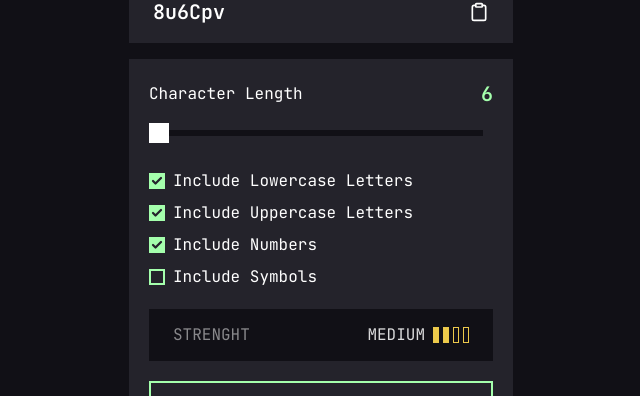
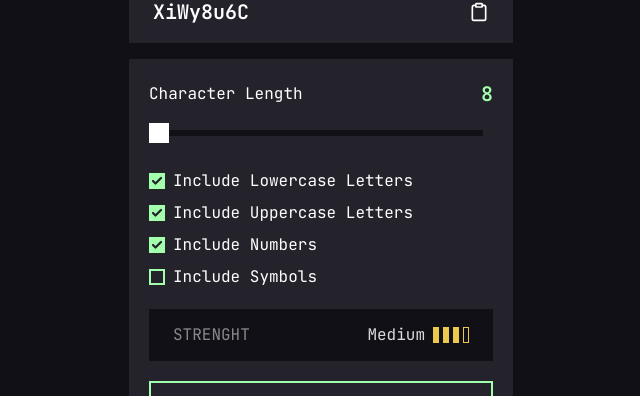
Before and after one commit to Eriickson/password-generator-app, a Next.js app: page / in a window 1280 px wide. Shown: the part 208-604 px from the top of the page, without its empty margins (319-959 px from the left). Built offline with nearby package versions, Linux system fonts and the light colour scheme.

Commit message:
Adding evaluatePasswordStrength

```diff
--- a/src/components/strengthMeter/index.tsx
+++ b/src/components/strengthMeter/index.tsx
@@ -1,18 +1,49 @@
 import { Box, Flex, HStack, Text } from "@chakra-ui/react";
-import React from "react";
+import React, { FC } from "react";
+interface StrengthMeterProps {
+  passwordStrength: number;
+}
 
-export const StrengthMeter = () => {
+export const StrengthMeter: FC<StrengthMeterProps> = ({ passwordStrength }) => {
+  const passwordStrengthText = function () {
+    // Range: 0 - 12
+    // 1 - 3: Weak
+    // 4 - 7: Medium
+    // 8 - 10: Strong
+    // 11 - 12: Very Strong
+    if (passwordStrength <= 3) {
+      return "Weak";
+    }
+    if (passwordStrength <= 7) {
+      return "Medium";
+    }
+    if (passwordStrength <= 10) {
+      return "Strong";
+    }
+    if (passwordStrength >= 12) {
+      return "Very Strong";
+    }
+  };
+
   return (
     <Box bgColor="background.500" px="6" py="3.5">
       <Flex justifyContent="space-between">
         <Text opacity="0.5">STRENGHT</Text>
         <HStack>
-          <Text opacity="0.85">MEDIUM</Text>
+          <Text opacity="0.85">{passwordStrengthText()}</Text>
           <HStack spacing="1" alignItems="center">
-            <Box w="1.5" h="4" borderColor="yellow.400" borderWidth="1px" bgColor="yellow.400" />
-            <Box w="1.5" h="4" borderColor="yellow.400" borderWidth="1px" bgColor="yellow.400" />
-            <Box w="1.5" h="4" borderColor="yellow.400" borderWidth="1px" bgColor="" />
-            <Box w="1.5" h="4" borderColor="yellow.400" borderWidth="1px" bgColor="" />
+            {Array(4)
+              .fill(0)
+              .map((_, index) => (
+                <Box
+                  key={index}
+                  w="1.5"
+                  h="4"
+                  borderColor="yellow.400"
+                  borderWidth="1px"
+                  bgColor={index < passwordStrength / 3 ? "yellow.400" : "transparent"}
+                />
+              ))}
           </HStack>
         </HStack>
       </Flex>
--- a/src/templates/home/index.tsx
+++ b/src/templates/home/index.tsx
@@ -10,10 +10,11 @@ import { SliderLenght } from "@/components/sliderLenght";
 import { StrengthMeter } from "@/components/strengthMeter";
 import { RequirementsFormValues } from "@password-generator";
 import { generateRandomString } from "@/utils/generateRandomString";
+import { evaluatePasswordStrength } from "@/utils/evaluatePasswordStrength";
 
 export const HomeTemplate = () => {
   const [passwordGenerated, setpasswordGenerated] = useState("");
-  const [passwordLength, setPasswordLength] = useState(6);
+  const [passwordLength, setPasswordLength] = useState(8);
   const [requirementsForm, setRequirementsForm] = useState<RequirementsFormValues>({
     includeLowercase: true,
     includeNumbers: true,
@@ -51,7 +52,7 @@ export const HomeTemplate = () => {
                 requirementsForm={requirementsForm}
                 onChange={(value) => setRequirementsForm((prev) => ({ ...prev, ...value }))}
               />
-              <StrengthMeter />
+              <StrengthMeter passwordStrength={evaluatePasswordStrength(passwordGenerated)} />
               <GenerateButton onClick={generatePassword} />
             </Stack>
           </Box>
--- /dev/null
+++ b/src/utils/evaluatePasswordStrength.tsx
@@ -0,0 +1,41 @@
+export const evaluatePasswordStrength = (password: string) => {
+  let score = 0;
+
+  // Add points for uppercase letters
+  if (/[A-Z]/.test(password)) {
+    score += 1;
+  }
+
+  // Add points for lowercase letters
+  if (/[a-z]/.test(password)) {
+    score += 2;
+  }
+
+  // Add points for numbers
+  if (/[0-9]/.test(password)) {
+    score += 3;
+  }
+
+  // Add points for special characters
+  if (/[!@#$%^&*()_+\-=[\]{};':"\\|,.<>/?]/.test(password)) {
+    score += 3;
+  }
+
+  // Add points for additional complexity
+  if (/^(?=.*[a-z])(?=.*[A-Z])(?=.*\d)(?=.*[!@#$%^&*()_+\-=[\]{};':"\\|,.<>/?])/.test(password)) {
+    score += 3;
+  }
+
+  // Add points for password length
+  if (password.length == 6) {
+    score += -4;
+  }
+  if (password.length >= 8) {
+    score += 1;
+  }
+  if (password.length >= 12) {
+    score += 1;
+  }
+
+  return score;
+};
```
